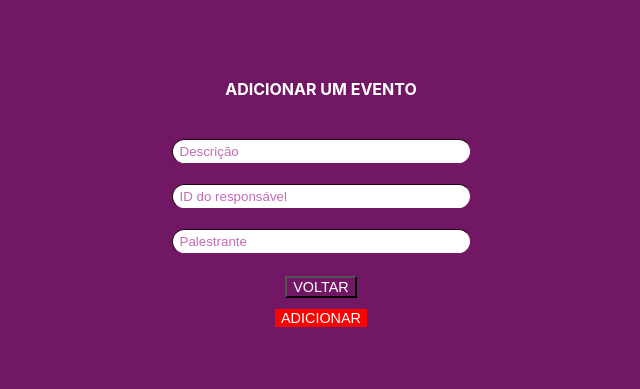
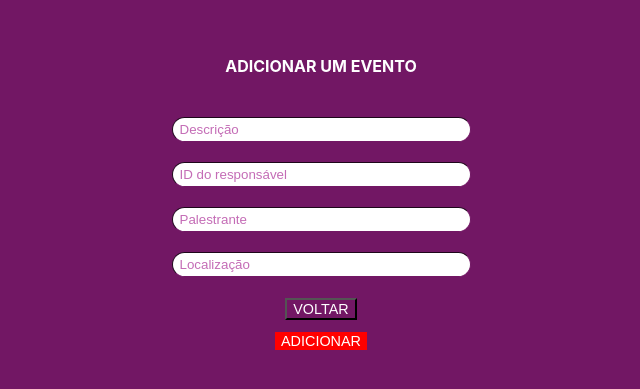
Before and after one commit to FelipeArtur/ras-manager-web, a React (Create React App) app: page /eventos/adicionar in a window 1280 px wide. Shown: the part 197-586 px from the top of the page, without its empty margins (319-959 px from the left). Built offline with nearby package versions, Linux system fonts and the light colour scheme.

Commit message:
Informar localização do evento

```diff
--- a/src/modules/admin/AddEvent/AddEvent.js
+++ b/src/modules/admin/AddEvent/AddEvent.js
@@ -10,6 +10,7 @@ export default function AddEvent() {
     const [descricao, setDescricao] = useState("");
     const [responsavel, setResponsavel] = useState("");
     const [palestrante, setPalestrante] = useState("");
+    const [localizacao, setLocalizacao] = useState("");
 
     function handleChangeInput(ev, changeFunction) {
         changeFunction(ev.target.value);
@@ -36,14 +37,18 @@ export default function AddEvent() {
                 maxLength={35}
                 onChange={(e) => handleChangeInput(e, setPalestrante)}
             />
+            <CustomInput
+                type="text"
+                placeholder="Localização"
+                maxLength={35}
+                onChange={(e) => handleChangeInput(e, setLocalizacao)}
+            />
             <button className="back-to-event-btn">
                 <Link className="btn-text" to="/eventos">VOLTAR</Link>
                 </button>
             <button className="add-btn"
                 onClick={() => {
-                    Axios.post("http://localhost:3001/eventos/adicionar/" + descricao + "/" + responsavel + "/" + palestrante).then((response) => {
-                        console.log("htpps://localhost:3001/eventos/adicionar/" + descricao + "/" + responsavel + "/" + palestrante);
-                        console.log(response.data);
+                    Axios.post("http://localhost:3001/eventos/adicionar/" + descricao + "/" + responsavel + "/" + palestrante + "/" + localizacao).then((response) => {
                     }).finally(() => {
                         // setDescricao("");
                         // setPalestrante("");
```
Also changed, not shown: 1 other file (tests, documents, lock files or other folders).
